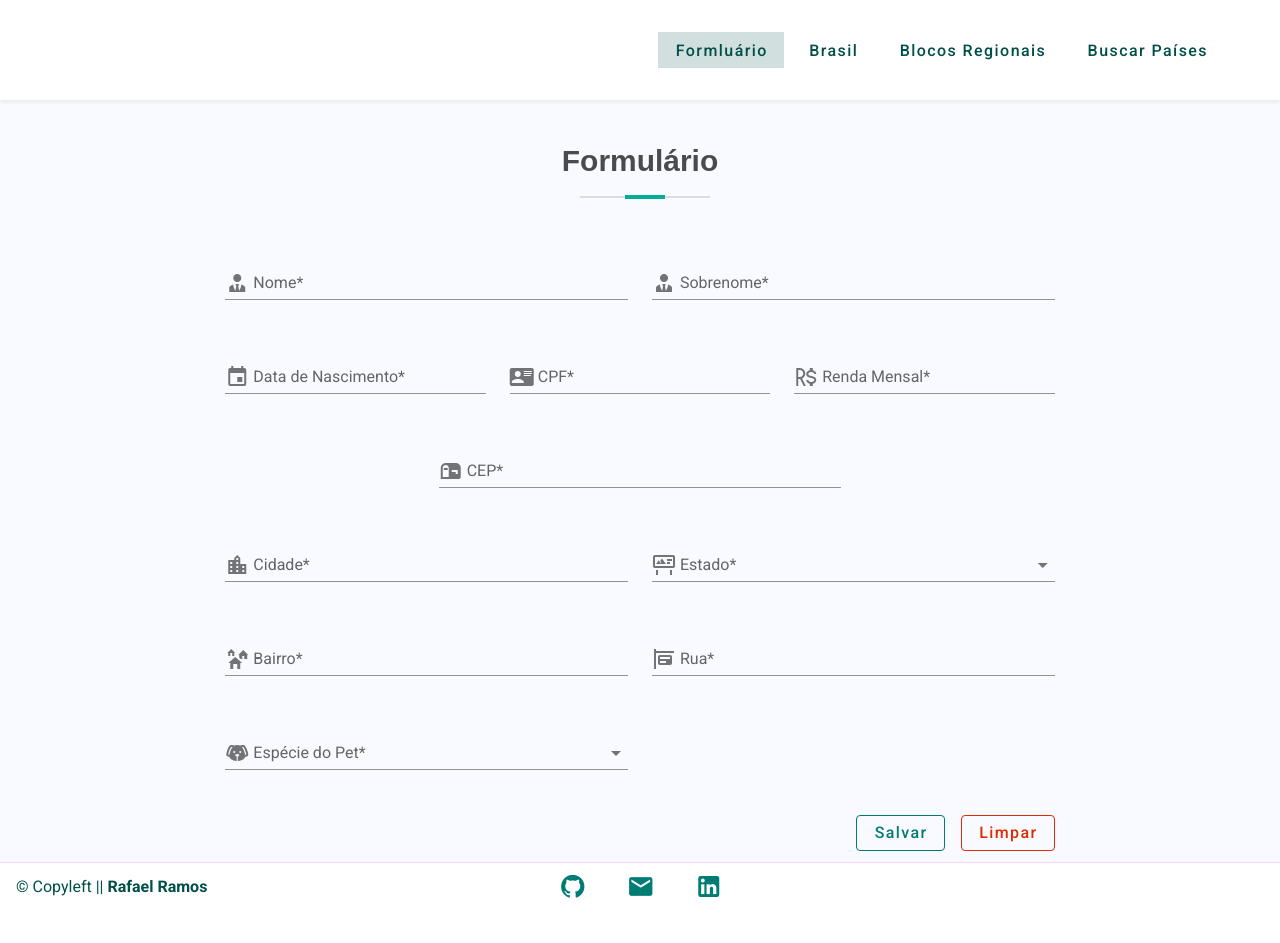
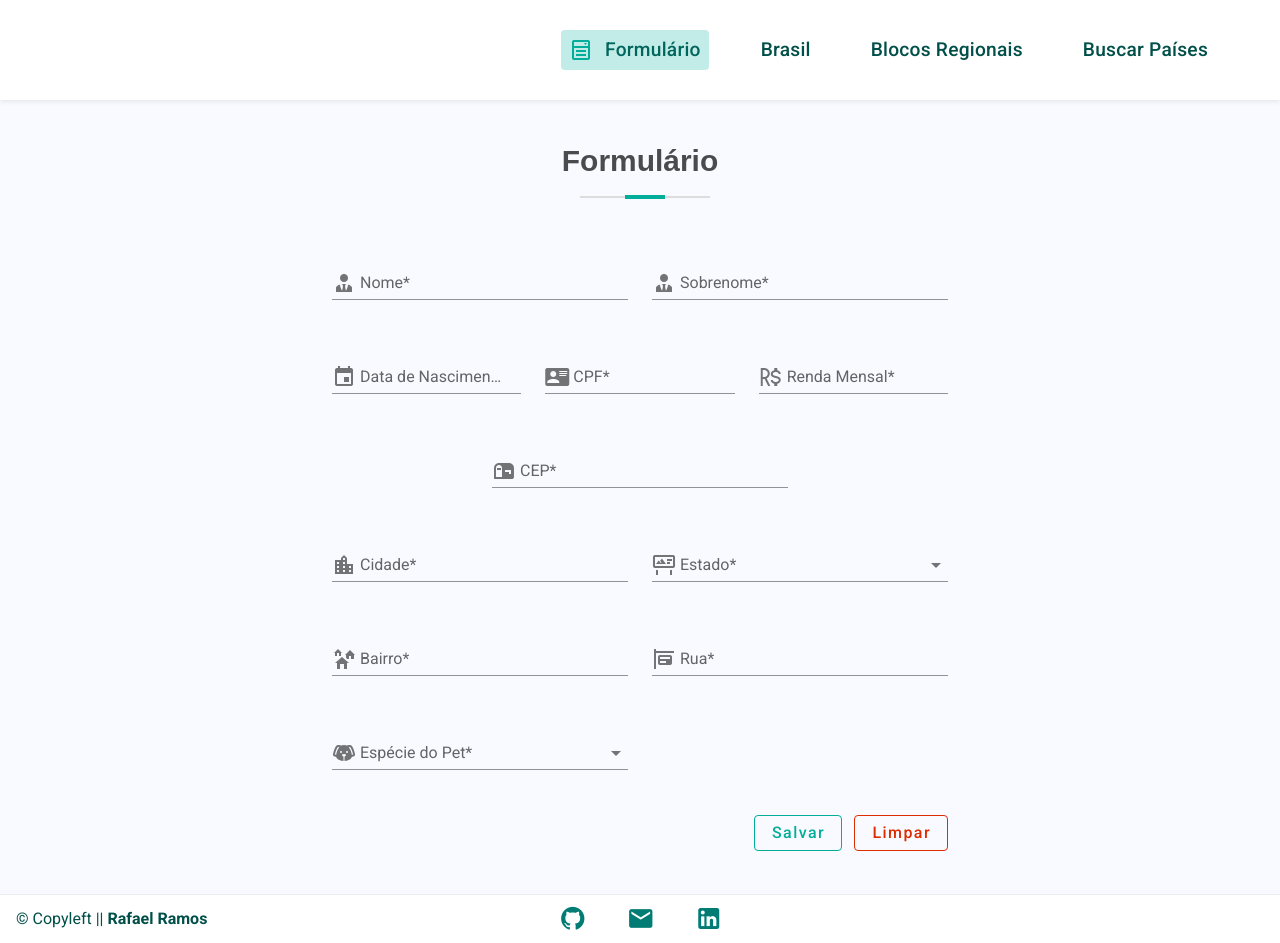
Before and after one commit to rafaelramos64/desafio-suthub, a Nuxt app: page /form in a window 1280 px wide. Before the commit the page ends 911 px from the top, so only its background shows below. Built offline with nearby package versions, Linux system fonts and the light colour scheme.

Commit message:
Finish Adjuts of responsive layout in all pages

```diff
--- a/components/app/Footer.vue
+++ b/components/app/Footer.vue
@@ -57,7 +57,7 @@ export default {
 @import '~assets/scss/main.scss';
 
 .border-footer {
-  border-top: 1px solid #fcfc !important;
+  border-top: 1px solid rgba(0,0,0,.075) !important;
 }
 
 .rafael-ramos {
--- a/components/app/Navbar.vue
+++ b/components/app/Navbar.vue
@@ -1,4 +1,5 @@
 <template>
+  <div>
     <v-app-bar
       color="white accent-4"
       dark
@@ -14,8 +15,28 @@
 
       <v-spacer></v-spacer>
 
-    <NavBarButton />
+      <NavBarListMenu v-if="$vuetify.breakpoint.mdAndUp" />
+
+      <v-app-bar-nav-icon v-else color="primary" @click.stop="drawer = !drawer"></v-app-bar-nav-icon>
     </v-app-bar>
+
+    <v-navigation-drawer
+      v-model="drawer"
+      absolute
+      left
+      temporary
+    >
+      <v-subheader class="d-flex justify-center">
+        <NuxtLink to="/">
+          <v-img max-width="150" src="/suthub.png" alt="SutHub logo" />
+        </NuxtLink>
+      </v-subheader>
+
+      <v-divider></v-divider>
+
+      <NavBarListMenu drawer />
+    </v-navigation-drawer>
+  </div>
 </template>
 
 <script>
@@ -23,7 +44,9 @@
 export default {
   name: 'Navbar',
   data () {
-    return {}
+    return {
+      drawer: false
+    }
   },
 }
 </script>
--- a/components/buttons/NavBarButton.vue
+++ /dev/null
@@ -1,33 +0,0 @@
-<template>
-  <div>
-    <v-btn
-      v-for="button in buttons"
-      :key="button.text"
-      text
-      tile
-      nuxt
-      :to="button.to"
-      color="secondary"
-      class="mr-2"
-    >
-      {{ button.text }}
-    </v-btn>
-  </div>
-</template>
-
-<script>
-export default {
-  name: 'NavBarButton',
-
-  data () {
-    return {
-      buttons: [
-        { text: 'Formluário', to: '/form' },
-        { text: 'Brasil', to: '/country' },
-        { text: 'Blocos Regionais', to: '/regional-blocks' },
-        { text: 'Buscar Países', to: '/countries-research' },
-      ]
-    }
-  }
-}
-</script>
--- /dev/null
+++ b/components/buttons/NavBarListMenu.vue
@@ -0,0 +1,61 @@
+<template>
+  <div>
+    <v-list
+      nav
+      dense
+      color="#fff"
+      tile
+    >
+      <v-list-item-group
+        active-class="terciary--text text--accent-4"
+        :class="$vuetify.breakpoint.mdAndUp ? 'd-flex' : ''"
+      >
+        <v-list-item
+          v-for="button in buttons"
+          :key="button.text"
+          color="primary"
+          nuxt
+          :to="button.to"
+          :class="$vuetify.breakpoint.mdAndUp ? 'mb-0 mr-2' : ''"
+        >
+          <v-icon v-text="button.icon" class="mr-3"/>
+
+          <v-list-item-title v-text="button.text" class="title" />
+        </v-list-item>
+      </v-list-item-group>
+    </v-list>
+  </div>
+</template>
+
+<script>
+export default {
+  name: 'NavBarButton',
+  props: {
+    drawer: {
+      type: Boolean,
+      default: false
+    },
+  },
+
+  data () {
+    return {
+      buttons: [
+        { text: 'Formulário', to: '/form', icon: 'mdi-form-select' },
+        { text: 'Brasil', to: '/country', icon: 'mdi-flag-outline' },
+        { text: 'Blocos Regionais', to: '/regional-blocks', icon: 'mdi-cube-outline' },
+        { text: 'Buscar Países', to: '/countries-research', icon: 'mdi-magnify' },
+      ],
+    }
+  },
+}
+</script>
+
+<style scoped lang="scss">
+@import '~assets/scss/main.scss';
+
+.title {
+  font-size: 1.2rem !important;
+  line-height: 1.3rem !important;
+  color: $secondary !important;
+}
+</style>
--- a/components/countries/CountryInfo.vue
+++ b/components/countries/CountryInfo.vue
@@ -17,7 +17,7 @@
 
           <tbody>
             <tr class="text-center">
-              <td> {{ getCountries.name }}</td>
+              <td> {{ getCountries.nativeName }}</td>
               <td>{{ getCountries.capital }}</td>
               <td>{{ spreadCallingCodes(getCountries.callingCodes) }}</td>
               <td>{{ getCountries.region }}</td>
@@ -29,7 +29,7 @@
                 {{ currency.name }}, {{ currency.symbol }}
               </td>
               <td v-for="lang in getCountries.languages" :key="lang.name">
-                {{ lang.name }}
+                {{ lang.nativeName }}
               </td>
               <div class="borders text-left">
                 <td
--- a/components/countries/Flag.vue
+++ b/components/countries/Flag.vue
@@ -33,7 +33,8 @@ export default {
       default: false,
     },
     fullWidth: {
-      type: Boolean, default: false,
+      type: Boolean,
+      default: false,
     }
   },
 }
--- a/components/forms/Form.vue
+++ b/components/forms/Form.vue
@@ -238,17 +238,28 @@
     </v-row>
 
     <v-row justify="end">
-      <v-col cols="4" class="text-right">
+      <v-col
+        cols="12"
+        md="5"
+        :class="$vuetify.breakpoint.xs ? 'd-flex flex-column-reverse' : 'text-right'">
         <v-btn
+          class="save-btn"
+          :class="$vuetify.breakpoint.xs ? 'mt-3' : 'mr-3'"
+          type="submit"
+          color="terciary"
+          outlined
+          :block="$vuetify.breakpoint.xs"
           @click.prevent="saveFormData()"
-          class="mr-4 save-btn"
-          type="submit"
-          color="primary"
-          outlined
         >
           Salvar
         </v-btn>
-        <v-btn class="clear-btn" @click="clear()" color="error" outlined>
+        <v-btn
+          class="clear-btn"
+          color="error"
+          outlined
+          :block="$vuetify.breakpoint.xs"
+          @click="clear()"
+        >
           Limpar
         </v-btn>
       </v-col>
@@ -585,8 +596,8 @@ export default {
 @import '~assets/scss/main.scss';
 
 .save-btn:hover {
-  background-color: $primary !important;
-  border-color: $primary !important;
+  background-color: $terciary !important;
+  border-color: $terciary !important;
   color: #fff !important;
   box-shadow: 0px 8px 10px -5px rgb(0 0 0 / 20%),
     0px 16px 24px 2px rgb(0 0 0 / 14%), 0px 6px 30px 5px rgb(0 0 0 / 12%)
--- a/pages/countries-research.vue
+++ b/pages/countries-research.vue
@@ -1,13 +1,13 @@
 <template>
   <div>
-    <v-row justify="center">
-      <v-col cols="4">
+    <v-row>
+      <v-col>
         <PageTitle title="Busca de Países" />
       </v-col>
     </v-row>
 
     <v-row justify="center" class="mt-3 mb-5">
-      <v-col cols="4">
+      <v-col cols="8" sm="4" lg="3" xl="2">
         <v-text-field
           label="Buscar País"
           placeholder="Digite o nome de um país em inglês"
@@ -20,21 +20,25 @@
       </v-col>
     </v-row>
 
-    <v-row v-if="countriesResearch.length > 2" class="px-5">
-      <v-col cols="12" sm="6" md="4" v-for="country in contriesFound" :key="country.name">
-        <CountryCard :country="country" />
+    <v-row v-if="countriesResearch.length > 2" class="px-5 mb-5" justify="center" no-gutters>
+      <v-col cols="12" md="10" xl="7">
+        <v-row justify="center">
+          <v-col cols="12" md="6" lg="4" v-for="country in contriesFound" :key="country.name">
+            <CountryCard :country="country" />
+          </v-col>
+        </v-row>
       </v-col>
     </v-row>
 
     <v-row v-if="countriesResearch.length > 2 && contriesFound.length < 1" justify="center">
-      <v-col cols="4">
-        <v-card-title class="none-country-found">Nenhum país encontrado.</v-card-title>
+      <v-col cols="12" md="10" xl="7">
+        <v-card-title class="none-country-found justify-center">Nenhum país encontrado.</v-card-title>
       </v-col>
     </v-row>
 
     <v-row v-if="countriesResearch.length < 3" justify="center">
-      <v-col cols="4">
-        <v-card-title class="none-country-found">Nenhum país buscado.</v-card-title>
+      <v-col cols="11" md="10" xl="7">
+        <v-card-title class="none-country-found justify-center">Nenhum país buscado.</v-card-title>
       </v-col>
     </v-row>
   </div>
@@ -103,6 +107,5 @@ export default {
 .none-country-found {
   color: $secondary;
   font-size: 1.3rem;
-
 }
 </style>
--- a/pages/form.vue
+++ b/pages/form.vue
@@ -1,13 +1,13 @@
 <template>
   <div>
     <v-row justify="center">
-      <v-col cols="4">
+      <v-col cols="12" sm="6">
         <PageTitle title="Formulário" />
       </v-col>
     </v-row>
 
-    <v-row justify="center">
-      <v-col cols="8">
+    <v-row justify="center" :class="$vuetify.breakpoint.xs ? 'mb-10' : 'mb-5'">
+      <v-col cols="10" sm="8" lg="6">
         <Form />
       </v-col>
     </v-row>
--- a/pages/lang/_lang.vue
+++ b/pages/lang/_lang.vue
@@ -6,14 +6,14 @@
       </v-col>
     </v-row>
 
-    <v-row class="text-center">
+    <v-row class="text-center mb-2">
       <v-col cols="12" class="d-flex justify-center align-center">
         <h3 class="ml-2 mt-1 h3">
           Países que falam <span class="capitalize-native-name">{{ getSelectedLanguage.nativeName }}</span>
         </h3>
       </v-col>
 
-      <v-col cols="4" v-for="country in getCountries" :key="country.name">
+      <v-col cols="6" sm="4" v-for="country in getCountries" :key="country.name">
         {{ country.name }}
       </v-col>
     </v-row>
--- a/pages/regional-blocks.vue
+++ b/pages/regional-blocks.vue
@@ -34,7 +34,7 @@
     </v-row>
 
     <v-row v-if="getCountriesByRegionalBlock.length > 0" justify="center" class="mt-3">
-      <v-col cols="11" sm="9" md="7" lg="6" xl="4">
+      <v-col cols="12" sm="9" md="7" lg="6" xl="4">
           <v-card-title class="py-1">Bloco Selecionado:</v-card-title>
           <v-card-text>{{ btnActive.description }}</v-card-text>
 
@@ -75,10 +75,6 @@ export default {
       blocks: this.$vuetify.breakpoint.xs ? Blocks.blocksMobile : Blocks.blocks,
       btnActive: '',
     }
-  },
-
-  mounted () {
-    console.log(this.$vuetify.breakpoint)
   },
 
   computed: {
```
Also changed, not shown: 1 other file (tests, documents, lock files or other folders). Lines whose indentation alone changed are shown as unchanged.
